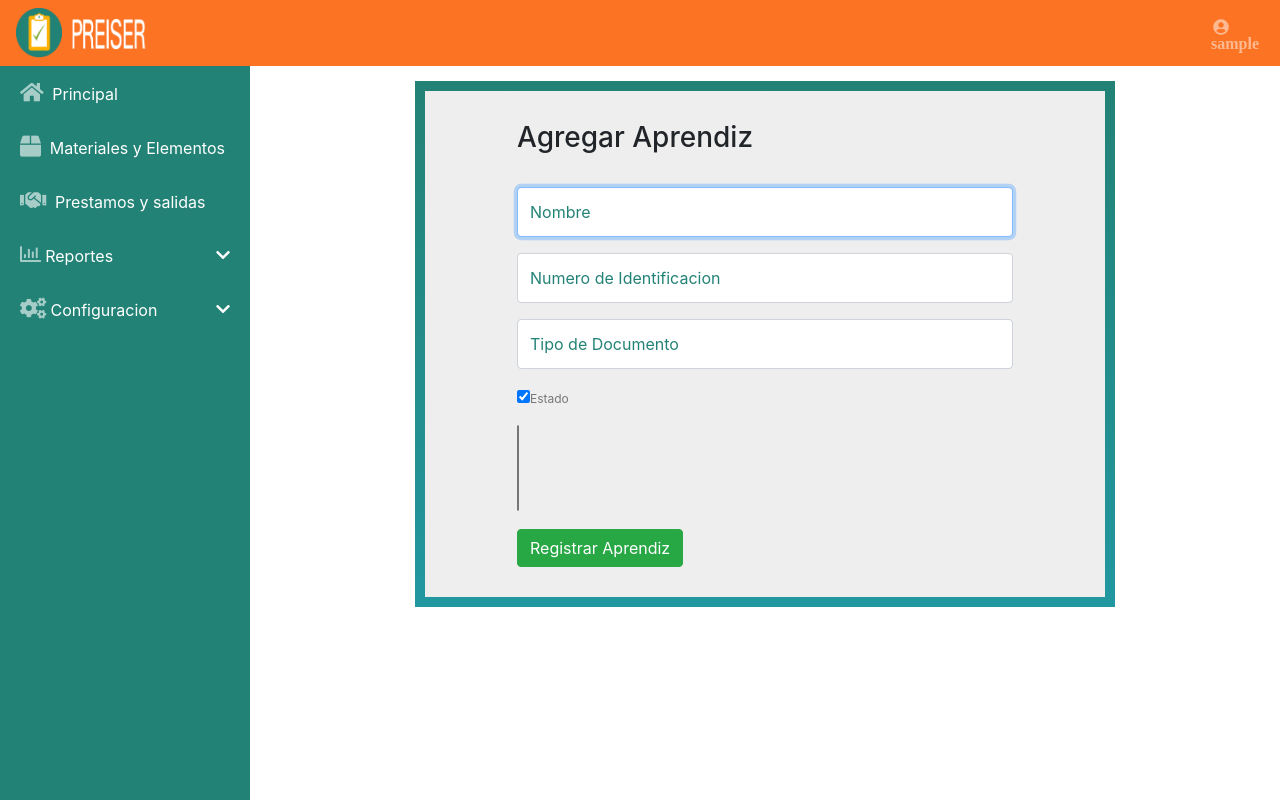
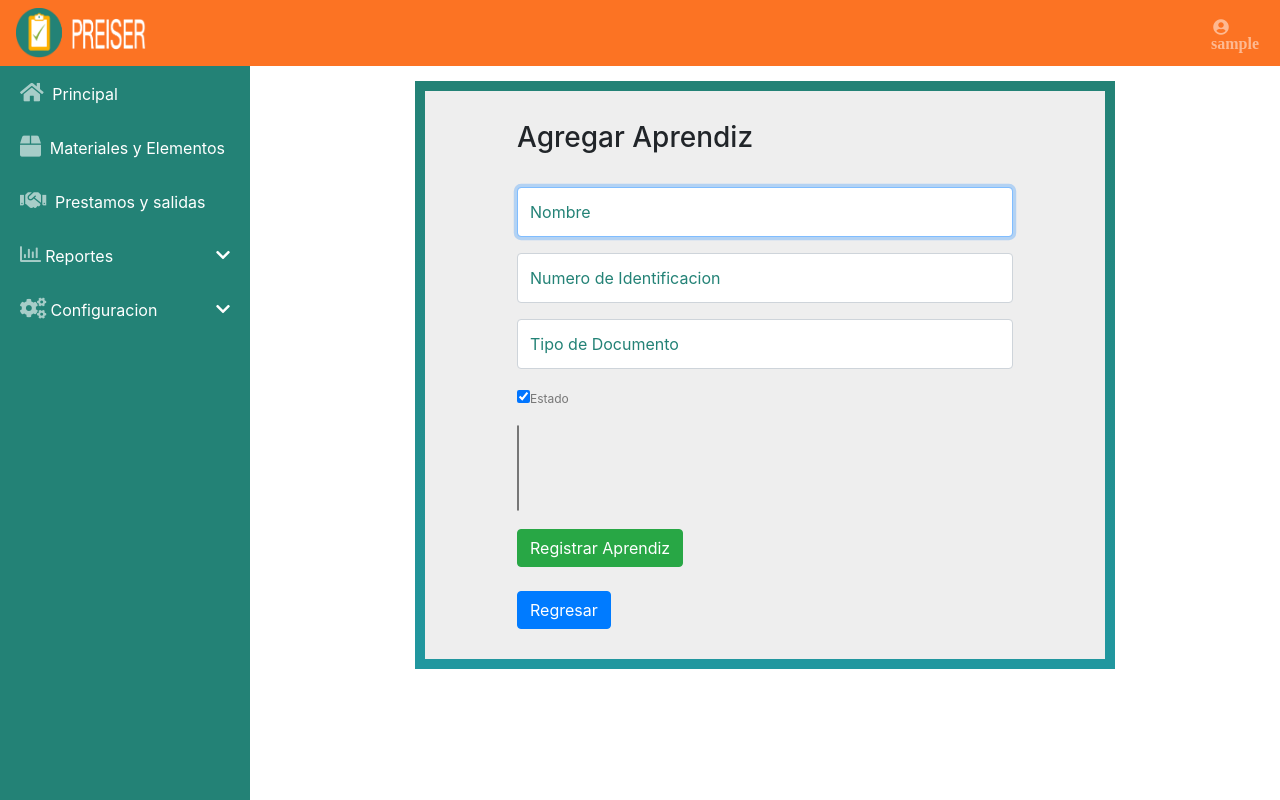
Before and after one commit to dpepe20/preiser-app, a Django app: page /agregar_aprendiz/ in a window 1280 px wide. Run offline with Django 3.2, Linux system fonts and the light colour scheme; the visitor is signed in with stand-in values (Sample User, id 1); data that the repository does not hold is empty; some libraries are stand-ins or nearby versions.

Commit message:
Update agregar_aprendiz.html

```diff
--- a/templates/agregar_aprendiz.html
+++ b/templates/agregar_aprendiz.html
@@ -69,6 +69,9 @@ Agregar Aprendiz
               </div>
            </div>
         <button class="btn btn-success">Registrar Aprendiz</button>
+		<br>
+           <br>
+           <a href="{% url 'vista_lista_aprendiz'%}" class="btn btn-primary">Regresar</a>
 	</form>
 		</div>
   </div>
```
